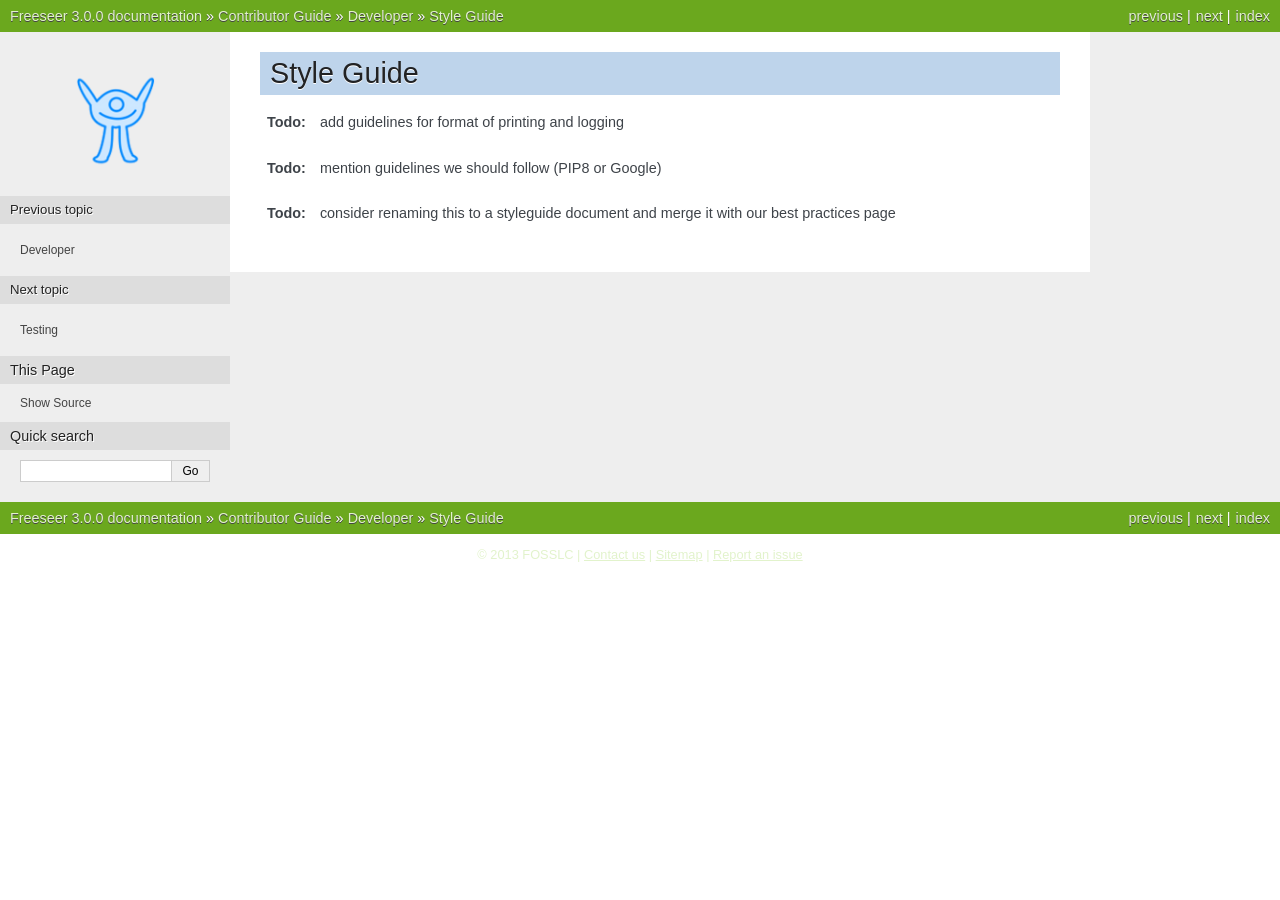
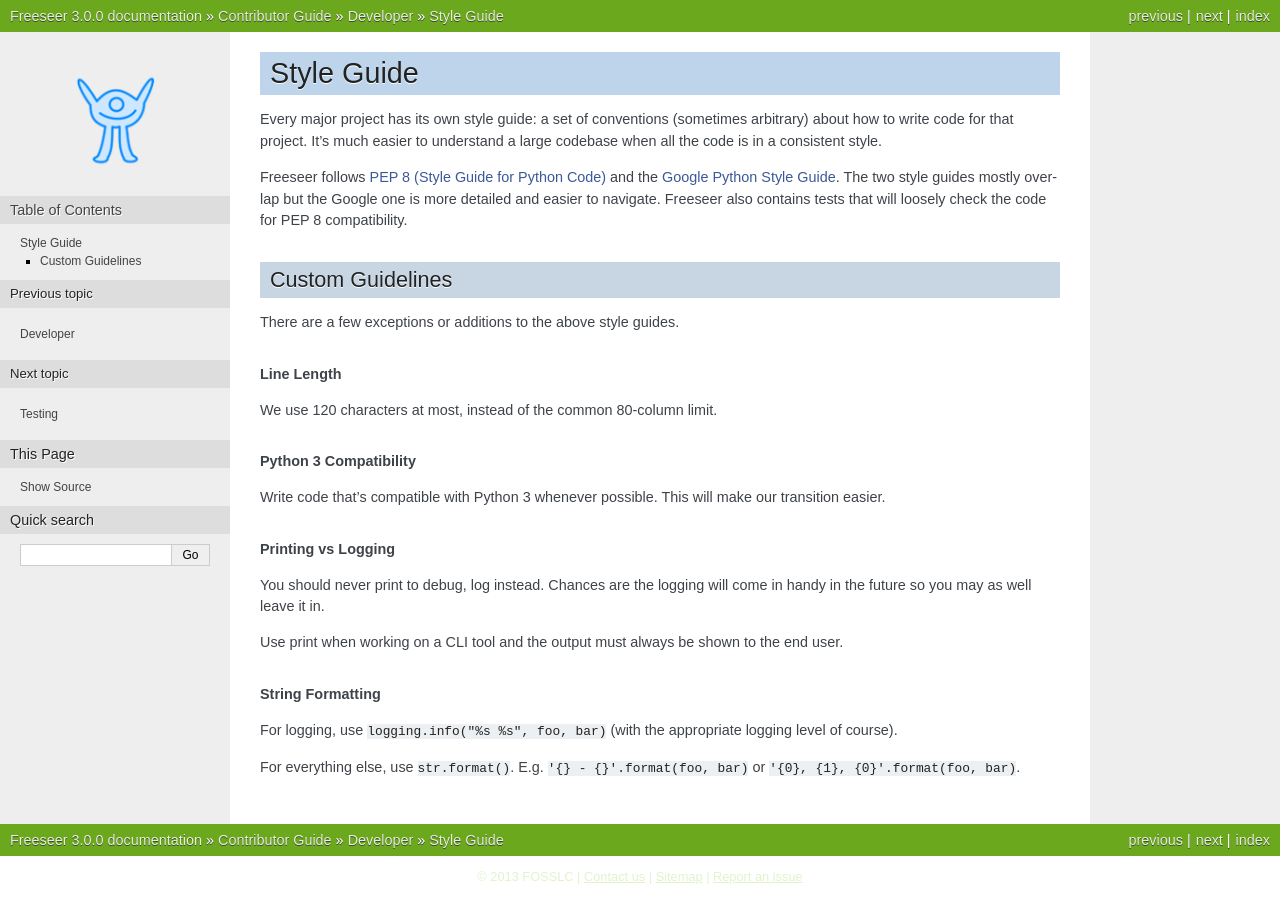
Before and after one commit to Freeseer/freeseer, a Sphinx documentation site: the page built from source/contribute/developers/styleguide.rst, in a window 1280 px wide. Built offline with Sphinx 7.4.7, drawn with Linux system fonts in a browser that asks for light colours.

Commit message:
Write style guide page

```diff
--- a/source/contribute/developers/styleguide.rst
+++ b/source/contribute/developers/styleguide.rst
@@ -1,7 +1,43 @@
 Style Guide
 ===========
 
-.. todo:: add guidelines for format of printing and logging
-.. todo:: mention guidelines we should follow (PIP8 or Google)
-.. todo:: consider renaming this to a styleguide document and merge it with
-          our best practices page
+Every major project has its own style guide: a set of conventions (sometimes
+arbitrary) about how to write code for that project. It's much easier to
+understand a large codebase when all the code is in a consistent style.
+
+Freeseer follows
+`PEP 8 (Style Guide for Python Code) <http://www.python.org/dev/peps/pep-0008/>`_ and the
+`Google Python Style Guide <http://google-styleguide.googlecode.com/svn/trunk/pyguide.html>`_.
+The two style guides mostly overlap but the Google one is more detailed and
+easier to navigate. Freeseer also contains tests that will loosely check the code for PEP
+8 compatibility.
+
+Custom Guidelines
+-----------------
+
+There are a few exceptions or additions to the above style guides.
+
+.. rubric:: Line Length
+
+We use 120 characters at most, instead of the common 80-column limit.
+
+.. rubric:: Python 3 Compatibility
+
+Write code that's compatible with Python 3 whenever possible. This will make our
+transition easier.
+
+.. rubric:: Printing vs Logging
+
+You should never print to debug, log instead. Chances are the logging will
+come in handy in the future so you may as well leave it in.
+
+Use print when working on a CLI tool and the output must always be shown to the
+end user.
+
+.. rubric:: String Formatting
+
+For logging, use ``logging.info("%s %s", foo, bar)`` (with the appropriate
+logging level of course).
+
+For everything else, use ``str.format()``. E.g. ``'{} - {}'.format(foo, bar)``
+or ``'{0}, {1}, {0}'.format(foo, bar)``.
```
